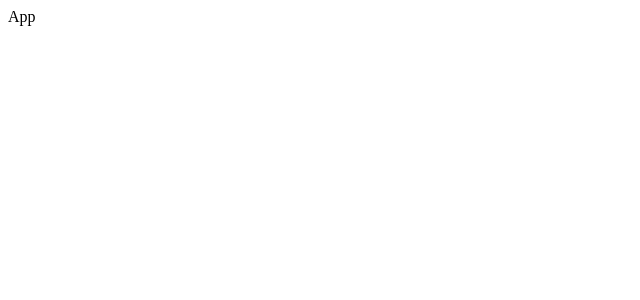
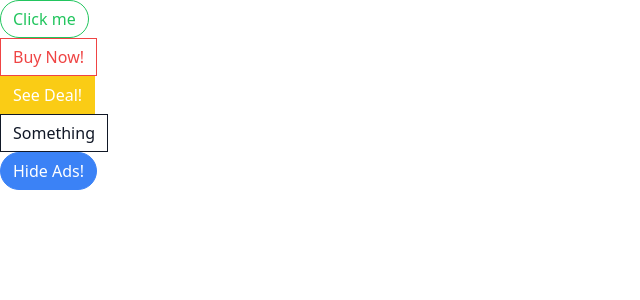
Before and after one commit to klaudiak98/components-list, a React (Create React App) app: page / in a window 1280 px wide. Shown: the top 300 px of the page, without its empty margins (0-640 px from the left). Built offline with nearby package versions, Linux system fonts and the light colour scheme.

Commit message:
Prepare button component and use tailwind

```diff
--- /dev/null
+++ b/postcss.config.js
@@ -0,0 +1,6 @@
+module.exports = {
+  plugins: {
+    tailwindcss: {},
+    autoprefixer: {},
+  },
+}
--- a/src/App.jsx
+++ b/src/App.jsx
@@ -1,5 +1,23 @@
+import Button from "./components/Button"
+
 const App = () => {
-    return <div>App</div>
+    return <div>
+        <div>
+            <Button success rounded outline>Click me</Button>
+        </div>
+        <div>
+            <Button danger outline>Buy Now!</Button>
+        </div>
+        <div>
+            <Button warning>See Deal!</Button>
+        </div>
+        <div>
+            <Button secondary outline>Something</Button>
+        </div>
+        <div>
+            <Button primary rounded>Hide Ads!</Button>
+        </div>
+    </div>
 }
 
 export default App
--- /dev/null
+++ b/src/components/Button.jsx
@@ -0,0 +1,50 @@
+import className from 'classnames'
+import { twMerge } from 'tailwind-merge';
+
+const Button = ({
+    children,
+    primary,
+    secondary,
+    success,
+    warning,
+    danger,
+    rounded,
+    outline }) => {
+
+    const classes = twMerge(
+        className('px-3 py-1.5 border', {
+            'border-blue-500 bg-blue-500 text-white': primary,
+            'border-gray-900 bg-gray-900 text-white': secondary,
+            'border-green-500 bg-green-500 text-white': success,
+            'border-yellow-400 bg-yellow-400 text-white': warning,
+            'border-red-500 bg-red-500 text-white': danger,
+            'rounded-full': rounded,
+            'bg-white': outline,
+            'text-blue-500': outline && primary,
+            'text-gray-900': outline && secondary,
+            'text-green-500': outline && success,
+            'text-yellow-400': outline && warning,
+            'text-red-500': outline && danger
+        })
+    )
+
+  return (
+    <button className={classes}>{children}</button>
+  )
+}
+
+Button.propTypes = {
+    checkVariationValue: ({primary, secondary, success, warning, danger}) => {
+        const count = Number(!!primary)
+            + Number(!!secondary)
+            + Number(!!warning)
+            + Number(!!success)
+            + Number(!!danger)
+
+        if (count > 1) {
+            return new Error('Only one of primary, secondary, success, warning, danger can be true')
+        }
+    }
+}
+
+export default Button
--- /dev/null
+++ b/src/index.css
@@ -0,0 +1,3 @@
+@tailwind base;
+@tailwind components;
+@tailwind utilities;
--- a/src/index.js
+++ b/src/index.js
@@ -1,3 +1,4 @@
+import './index.css'
 import React from 'react'
 import ReactDOM from 'react-dom/client'
 import App from './App'
--- /dev/null
+++ b/tailwind.config.js
@@ -0,0 +1,10 @@
+/** @type {import('tailwindcss').Config} */
+module.exports = {
+  content: [
+    "./src/**/*.{js,jsx,ts,tsx}",
+  ],
+  theme: {
+    extend: {},
+  },
+  plugins: [],
+}
```
Also changed, not shown: package.json (+7 -0 lines), 1 other file (tests, documents, lock files or other folders).
